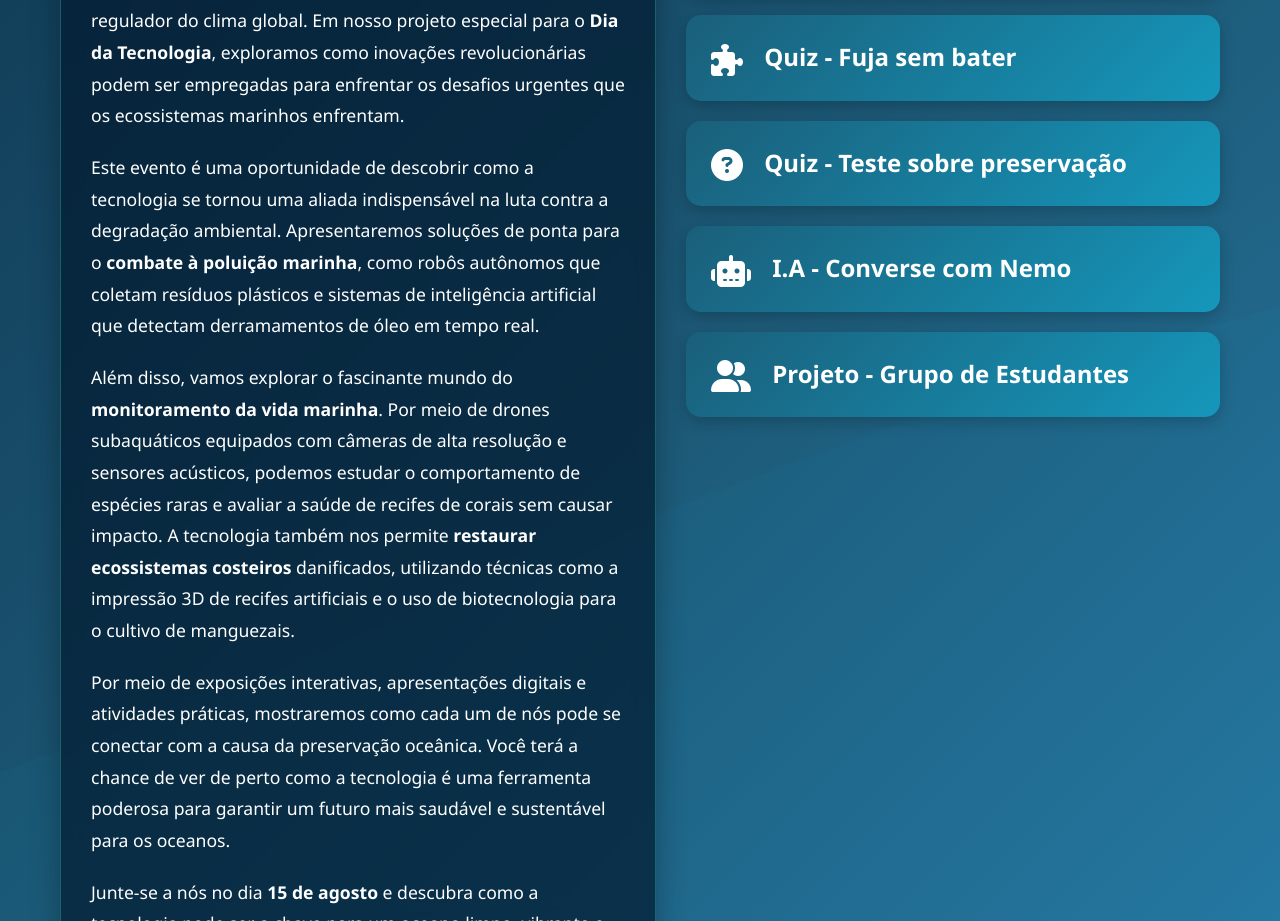
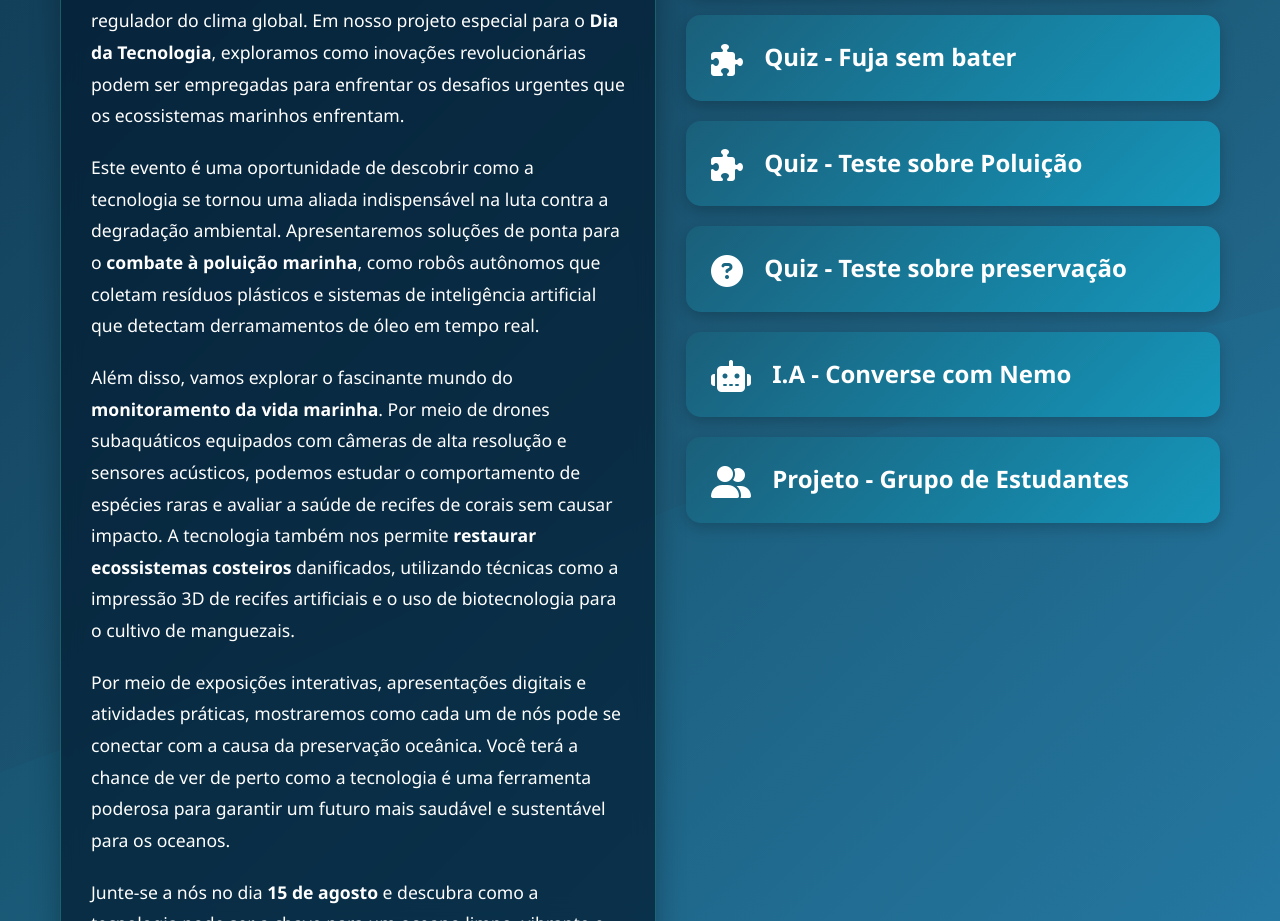
Before and after one commit to caps24escola-create/preservaca-oceanica, a website: page views/home.html in a window 1280 px wide. Shown: the part 860-1781 px from the top of the page. Drawn offline with Linux system fonts and the light colour scheme; files whose address does not match are found by name.

Commit message:
second commit

```diff
--- a/views/home.html
+++ b/views/home.html
@@ -46,6 +46,10 @@
 
                 <button class="redirect-button" onclick="window.location.href='https://view.genially.com/686ee68cdb8d7b015d25ddbb/interactive-content-jogo-de-fugir-no-submarino'">
                     <i class="fas fa-puzzle-piece"></i> Quiz - Fuja sem bater
+                </button>
+
+                <button class="redirect-button" onclick="window.location.href='https://pt.quizur.com/trivia/quiz-sobre-a-poluicao-dos-oceanos-HEap'">
+                    <i class="fas fa-puzzle-piece"></i> Quiz - Teste sobre Poluição
                 </button>
 
                 <button class="redirect-button" onclick="window.location.href='/quiz'">
```
